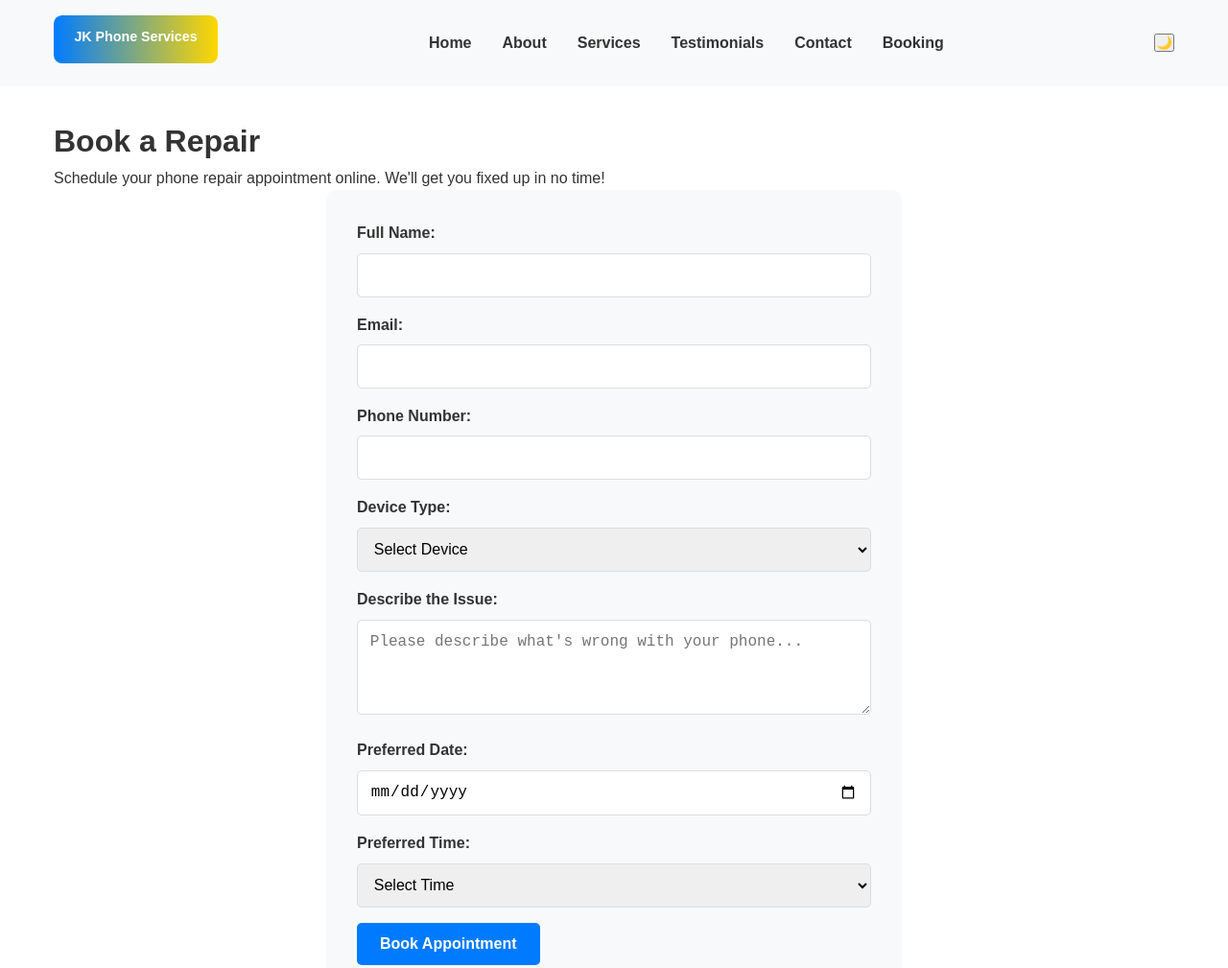
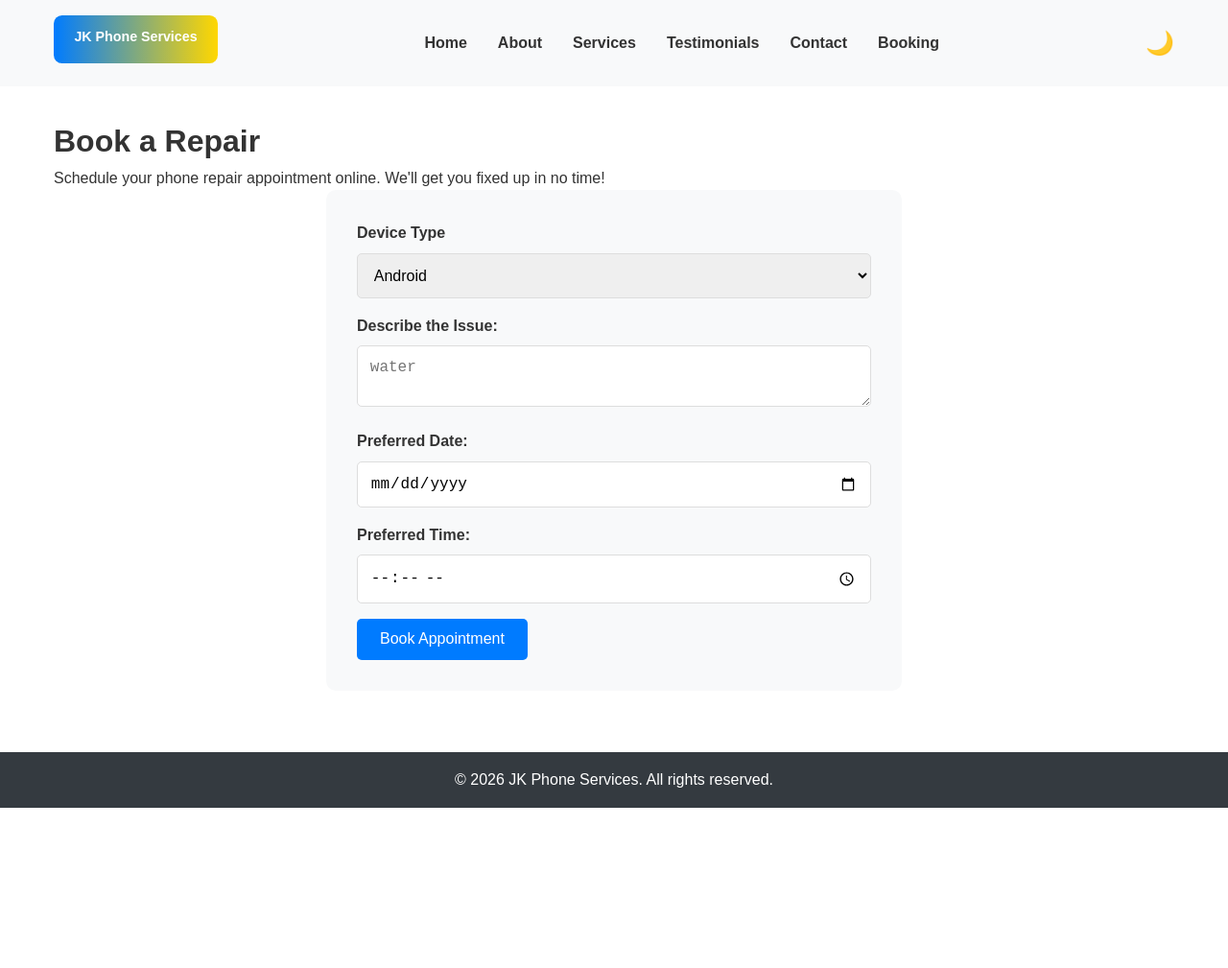
Before and after one commit to Justine256-ux/-Phone-repair-service, a website: page booking.html in a window 1280 px wide. Shown: the top 1009 px of the page at 96% size. After the commit the page ends 842 px from the top, so only its background shows below. Drawn offline with Linux system fonts and the light colour scheme.

Commit message:
Fix form backend integrations and add success alerts across site

```diff
--- a/booking.html
+++ b/booking.html
@@ -28,53 +28,40 @@
     <h1>Book a Repair</h1>
     <p>Schedule your phone repair appointment online. We'll get you fixed up in no time!</p>
 
-    <form action="https://formspree.io/f/xpznqjqy" method="POST">
+    <!-- Form Backend Connection -->
+<form action="https://formsubmit.co" method="POST">
+    <!-- Anti-Spam Honeypot Field -->
+    <input type="text" name="_honey" style="display:none">
+
+    <!-- Redirects customer back to home page with a success signal -->
+    <input type="hidden" name="_next" value="https://github.io">
+
+    <!-- Your Existing Booking Fields -->
     <div class="form-group">
-        <label for="name">Full Name:</label>
-        <input type="text" id="name" name="name" required>
-      </div>
-      <div class="form-group">
-        <label for="email">Email:</label>
-        <input type="email" id="email" name="email" required>
-      </div>
-      <div class="form-group">
-        <label for="phone">Phone Number:</label>
-        <input type="tel" id="phone" name="phone" required>
-      </div>
-      <div class="form-group">
-        <label for="device">Device Type:</label>
-        <select id="device" name="device" required>
-          <option value="">Select Device</option>
-          <option value="iphone">iPhone</option>
-          <option value="android">Android</option>
-          <option value="other">Other</option>
+        <label for="device">Device Type</label>
+        <select id="device" name="Device Type" required>
+            <option value="Android">Android</option>
+            <option value="iPhone">iPhone</option>
+            <option value="Other">Other</option>
         </select>
     </div>
+
     <div class="form-group">
         <label for="issue">Describe the Issue:</label>
-        <textarea id="issue" name="issue" rows="4" required placeholder="Please describe what's wrong with your phone..."></textarea>
+        <textarea id="issue" name="Issue Description" placeholder="water" required></textarea>
     </div>
+
     <div class="form-group">
         <label for="date">Preferred Date:</label>
-        <input type="date" id="date" name="date" required>
+        <input type="date" id="date" name="Preferred Date" required>
     </div>
+
     <div class="form-group">
         <label for="time">Preferred Time:</label>
-        <select id="time" name="time" required>
-          <option value="">Select Time</option>
-          <option value="9am">9:00 AM</option>
-          <option value="10am">10:00 AM</option>
-          <option value="11am">11:00 AM</option>
-          <option value="12pm">12:00 PM</option>
-          <option value="1pm">1:00 PM</option>
-          <option value="2pm">2:00 PM</option>
-          <option value="3pm">3:00 PM</option>
-          <option value="4pm">4:00 PM</option>
-          <option value="5pm">5:00 PM</option>
-          <option value="6pm">6:00 PM</option>
-        </select>
+        <input type="time" id="time" name="Preferred Time" required>
     </div>
-      <button type="submit" class="btn">Book Appointment</button>
+
+    <button type="submit" class="btn-booking">Book Appointment</button>
 </form>
   </main>
 
--- a/css/style.css
+++ b/css/style.css
@@ -71,7 +71,7 @@ nav {
   color: var(--primary-color);
 }
 
-.theme-toggle {
+#theme-toggle {
   background: none;
   border: none;
   font-size: 1.5rem;
--- a/js/script.js
+++ b/js/script.js
@@ -1,22 +1,30 @@
-// Dark mode toggle
+document.addEventListener('DOMContentLoaded', () => {
   const themeToggle = document.getElementById('theme-toggle');
   const body = document.body;
 
-themeToggle.addEventListener('click', () => {
-  body.dataset.theme = body.dataset.theme === 'dark' ? '' : 'dark';
-  localStorage.setItem('theme', body.dataset.theme);
-});
+  const updateThemeIcon = () => {
+    if (!themeToggle) return;
+    themeToggle.textContent = body.dataset.theme === 'dark' ? '☀️' : '🌙';
+  };
 
-// Load saved theme
   const savedTheme = localStorage.getItem('theme');
   if (savedTheme) {
     body.dataset.theme = savedTheme;
   }
+  updateThemeIcon();
 
-// Simple form validation for booking and contact
+  if (themeToggle) {
+    themeToggle.addEventListener('click', () => {
+      body.dataset.theme = body.dataset.theme === 'dark' ? '' : 'dark';
+      localStorage.setItem('theme', body.dataset.theme);
+      updateThemeIcon();
+    });
+  }
+
   function validateForm(form) {
-  const inputs = form.querySelectorAll('input[required], textarea[required]');
+    const inputs = form.querySelectorAll('input[required], textarea[required], select[required]');
     let valid = true;
+
     inputs.forEach(input => {
       if (!input.value.trim()) {
         input.style.borderColor = 'red';
@@ -25,10 +33,10 @@ function validateForm(form) {
         input.style.borderColor = '#ddd';
       }
     });
+
     return valid;
   }
 
-document.addEventListener('DOMContentLoaded', () => {
   const forms = document.querySelectorAll('form');
   forms.forEach(form => {
     form.addEventListener('submit', (e) => {
```
Also changed, not shown: about.html (+1 -1 lines), contact.html (+6 -2 lines), index.html (+12 -1 lines), services.html (+1 -1 lines), testimonials.html (+1 -1 lines). Lines whose indentation alone changed are shown as unchanged.
